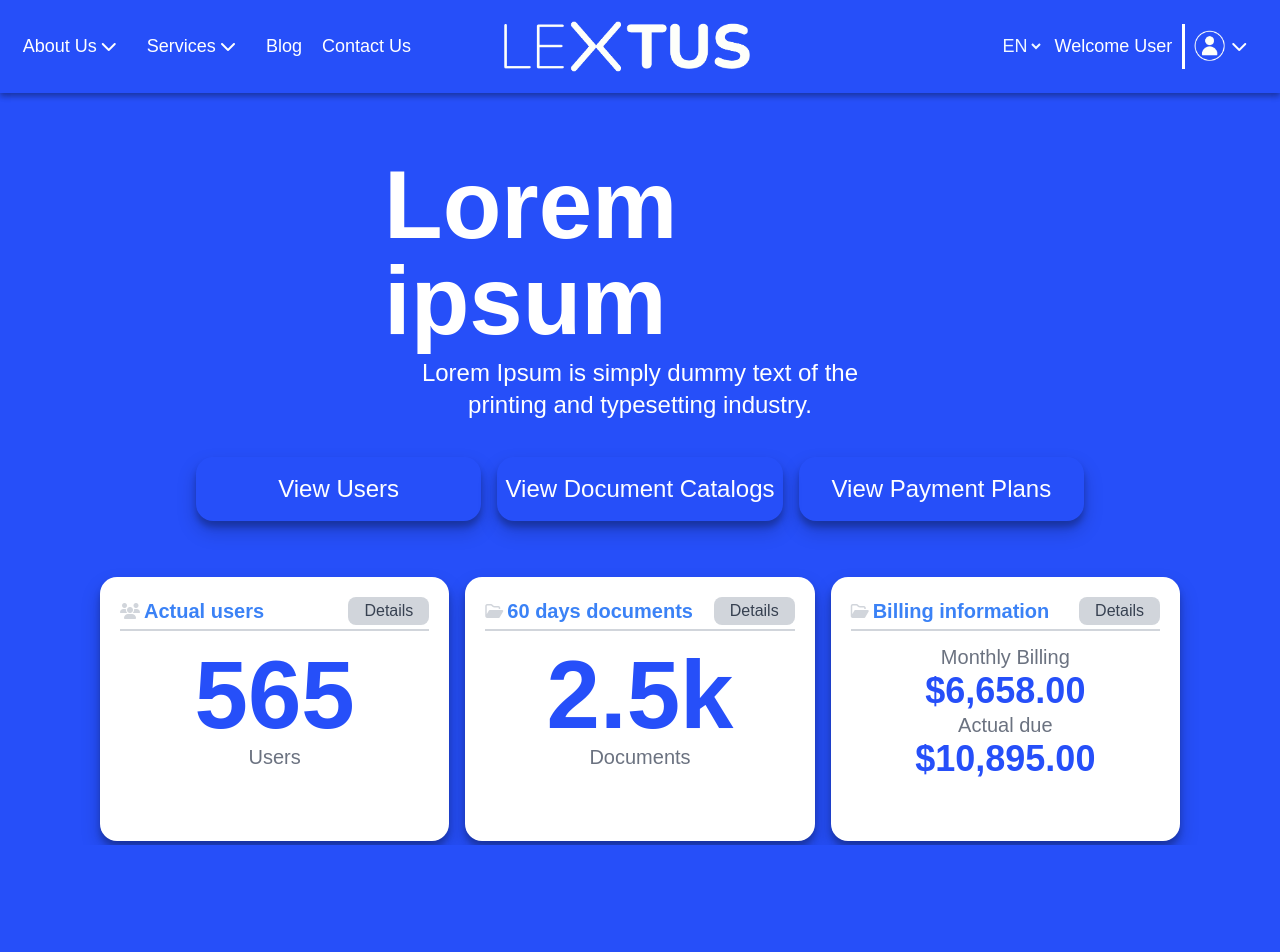
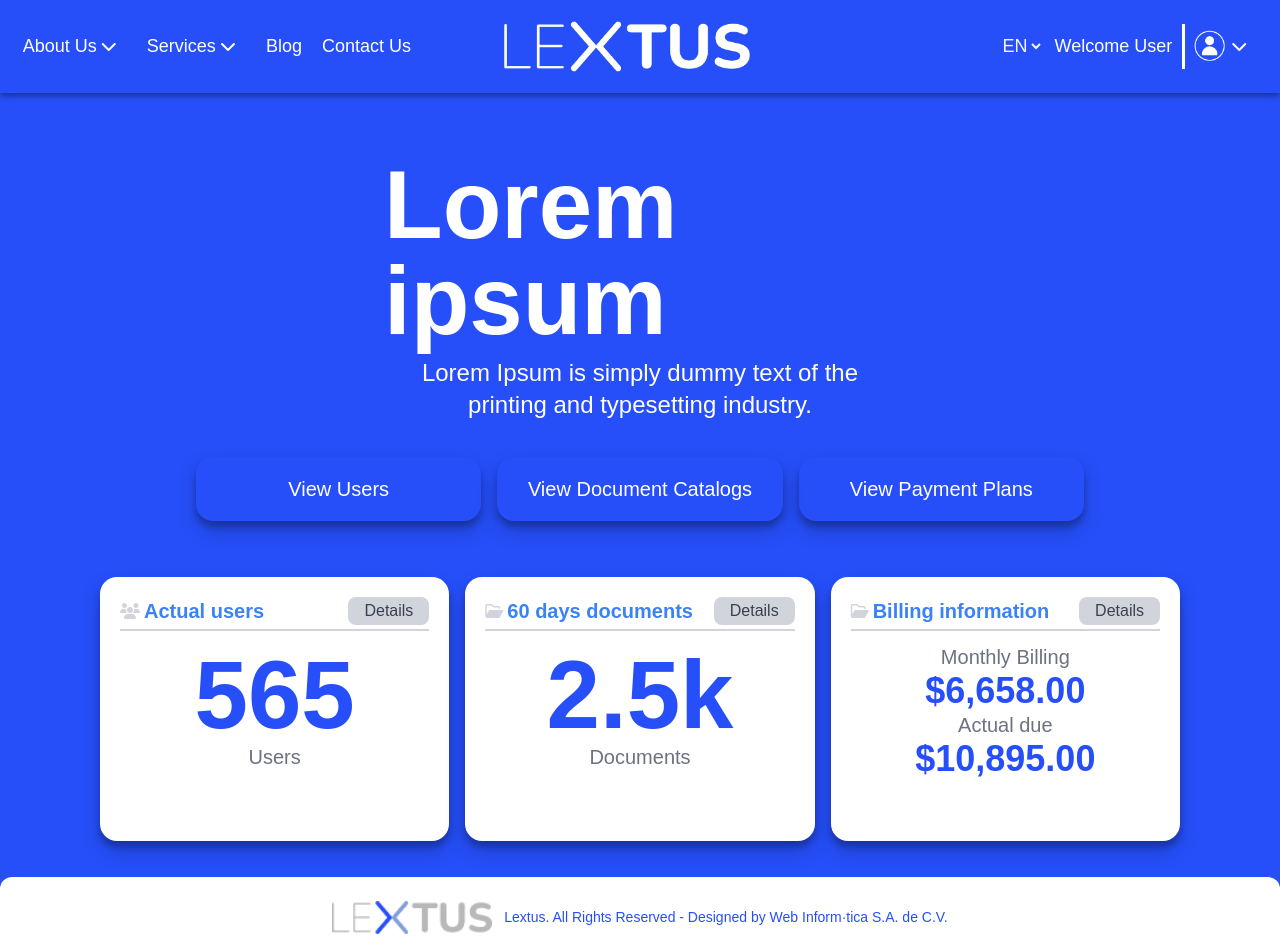
Before and after one commit to Edu22-san/LextusApp, a React (Vite) app: page /user/dashboard in a window 1280 px wide. Shown: the top 952 px of the page. Before the commit the page ends 845 px from the top, so only its background shows below. Built offline with nearby package versions, Linux system fonts and the light colour scheme.

Commit message:
keys for tabsContenido and footer

```diff
--- a/src/Components/footer/footer.jsx
+++ b/src/Components/footer/footer.jsx
@@ -1,10 +1,22 @@
 import React from "react";
 import "./footer.css";
+import LogoFooter from "../../assets/img/logo-footer.png"
 const Footer = () => {
   return (
 
 
 <>
+
+
+<footer class="bg-white rounded-t-xl bg-white w-full mt-[2rem]">
+    <div class="w-full mx-auto max-w-screen-xl p-6 flex flex-col md:flex-row lg:flex-row items-center justify-center">
+      <img src={LogoFooter} alt="" className="mr-[12px] w-[10rem]" />
+      <p className="text-blue-txt text-center text-lg md:text-sm lg:text-sm">Lextus. All Rights Reserved - Designed by Web Inform·tica S.A. de C.V.</p>
+
+
+    </div>
+</footer>
+
 </>
 
   );
--- a/src/pages/dashboard/dashboard.jsx
+++ b/src/pages/dashboard/dashboard.jsx
@@ -1,43 +1,73 @@
 import React, { useState } from "react";
 import { useNavigate, Link } from "react-router-dom";
 import "./assets/dashboard.css";
+import TabsContenido from "../tabsContenido/tabsContenido";
 
 const Dashboard = () => {
+  const navigate = useNavigate();
+  const [activeTab, setActiveTab] = useState("viewUsers");
+
+  const handleTabClick = (key) => {
+    setActiveTab(key);
+    localStorage.setItem("activeTab", key); // Almacena la pestaña activa en localStorage
+    console.log("Clicked tab with key:", key);
+    navigate(`/user/tabscontenido/${key}`);
+  };
+
+  const linksData = [
+    { label: "View Users", key: "viewUsers" },
+    { label: "View Document Catalogs", key: "viewDocumentCatalogs" },
+    { label: "View Payment Plans", key: "viewPaymentPlans" },
+  ];
+
   return (
     <>
-      <div className="min-w-full flex flex-col items-center justify-center mt-[4rem]">
-        <div className="md:w-[40%] lg:w-[40%] w-[90%] flex flex-col items-center justify-center">
-          <h1 className="text-white text-5xl lg:text-8xl md:text-8xl font-bold">Lorem ipsum</h1>
+      <div className="min-w-full flex flex-col items-center justify-center min-h-[90vh]">
+        <div className="md:w-[40%] lg:w-[40%] w-[90%] flex flex-col items-center justify-center mt-[4rem]">
+          <h1 className="text-white text-5xl lg:text-8xl md:text-8xl font-bold">
+            Lorem ipsum
+          </h1>
           <p className="text-center text-white text-xl md:text-2xl lg:text-2xl font-light pt-2">
             Lorem Ipsum is simply dummy text of the printing and typesetting
             industry.
           </p>
         </div>
         <div className="grid grid-cols-1 md:grid-cols-3 items-center justify-center rounded-xl p-1 w-[90%] lg:w-[70%] md:w-[70%] mt-[2rem] gap-4">
-          <Link to="/user/tabscontenido" className="py-2.5 text-white text-xl md:text-2xl lg:text-2xl font-medium leading-5 bg-transparent flex flex-col justify-center items-center boxshadow-rv w-full">
-            View Users
-          </Link>
-          <Link to="" className="py-2.5 text-white text-xl md:text-2xl lg:text-2xl font-medium leading-5 bg-transparent flex flex-col justify-center items-center boxshadow-rv w-full">
-            View Document Catalogs
-          </Link>
-          <Link to="" className="py-2.5 text-white text-xl md:text-2xl lg:text-2xl font-medium leading-5 bg-transparent flex flex-col justify-center items-center boxshadow-rv w-full" >
-            View Payment Plans
-          </Link>
+          {linksData.map((link) => (
+            <Link
+              key={link.key}
+              to={`/user/tabscontenido/${link.key}`} // Actualizamos la URL para incluir la clave como parámetro
+              className={`py-2.5 text-white text-[15px] md:text-[20px] lg:text-[20px] font-medium leading-5 bg-transparent flex flex-col justify-center items-center boxshadow-rv w-full ${
+                activeTab === link.key ? "active-tab" : ""
+              }`}
+              onClick={() => handleTabClick(link.key)}
+            >
+              {link.label}
+            </Link>
+          ))}
         </div>
 
         <div className="grid grid-cols-1 md:grid-cols-3 items-center justify-center rounded-xl p-1 w-[90%] lg:w-[85%] md:w-[85%] mt-[3rem] gap-4">
-
           <div className="p-5 color-txt-rv text-base font-medium leading-5 bg-white flex flex-col justify-start items-center boxshadow-rv2 w-full h-auto lg:h-[33vh] md:h-[33vh]">
             <div className="w-full flex flex-row items-center justify-between pb-1 border-b-2 border-solid border-gray-300">
               <div className="flex flex-row items-center">
                 <i class="fa-solid fa-users text-gray-300 mr-1"></i>
-                <p className="text-blue-500 text-lg md:text-xl lg:text-xl  font-bold ">Actual users</p>
+                <p className="text-blue-500 text-lg md:text-xl lg:text-xl  font-bold ">
+                  Actual users
+                </p>
               </div>
-              <Link className="bg-gray-300 py-1 px-4 rounded-lg text-gray-700"> Details</Link>
+              <Link className="bg-gray-300 py-1 px-4 rounded-lg text-gray-700">
+                {" "}
+                Details
+              </Link>
             </div>
             <div className="w-full flex flex-col items-center py-4">
-              <h2 className="text-5xl md:text-6xl lg:text-8xl text-purple-primary font-bold">565</h2>
-              <p className="text-gray-500 text-lg md:text-xl lg:text-xl">Users</p>
+              <h2 className="text-5xl md:text-6xl lg:text-8xl text-purple-primary font-bold">
+                565
+              </h2>
+              <p className="text-gray-500 text-lg md:text-xl lg:text-xl">
+                Users
+              </p>
             </div>
           </div>
 
@@ -45,13 +75,22 @@ const Dashboard = () => {
             <div className="w-full flex flex-row items-center justify-between pb-1 border-b-2 border-solid border-gray-300">
               <div className="flex flex-row items-center">
                 <i class="fa-regular fa-folder-open text-gray-300 mr-1"></i>
-                <p className="text-blue-500 text-lg md:text-xl lg:text-xl  font-bold ">60 days documents</p>
+                <p className="text-blue-500 text-lg md:text-xl lg:text-xl  font-bold ">
+                  60 days documents
+                </p>
               </div>
-              <Link className="bg-gray-300 py-1 px-4 rounded-lg text-gray-700"> Details</Link>
+              <Link className="bg-gray-300 py-1 px-4 rounded-lg text-gray-700">
+                {" "}
+                Details
+              </Link>
             </div>
             <div className="w-full flex flex-col items-center py-4">
-              <h2 className="text-5xl md:text-6xl lg:text-8xl text-purple-primary font-bold">2.5k</h2>
-              <p className="text-gray-500 text-lg md:text-xl lg:text-xl">Documents</p>
+              <h2 className="text-5xl md:text-6xl lg:text-8xl text-purple-primary font-bold">
+                2.5k
+              </h2>
+              <p className="text-gray-500 text-lg md:text-xl lg:text-xl">
+                Documents
+              </p>
             </div>
           </div>
 
@@ -59,18 +98,30 @@ const Dashboard = () => {
             <div className="w-full flex flex-row items-center justify-between pb-1 border-b-2 border-solid border-gray-300">
               <div className="flex flex-row items-center">
                 <i class="fa-regular fa-folder-open text-gray-300 mr-1"></i>
-                <p className="text-blue-500 text-lg md:text-xl lg:text-xl  font-bold ">Billing information</p>
+                <p className="text-blue-500 text-lg md:text-xl lg:text-xl  font-bold ">
+                  Billing information
+                </p>
               </div>
-              <Link className="bg-gray-300 py-1 px-4 rounded-lg text-gray-700"> Details</Link>
+              <Link className="bg-gray-300 py-1 px-4 rounded-lg text-gray-700">
+                {" "}
+                Details
+              </Link>
             </div>
             <div className="w-full flex flex-col items-center py-3">
-              <p className="text-gray-500 text-lg md:text-xl lg:text-xl">Monthly Billing</p>
-              <h2 className="text-5xl md:text-5xl lg:text-4xl text-purple-primary font-bold">$6,658.00</h2>
-              <p className="text-gray-500 text-lg md:text-xl lg:text-xl">Actual due</p>
-              <h2 className="text-5xl md:text-5xl lg:text-4xl text-purple-primary font-bold">$10,895.00</h2>
+              <p className="text-gray-500 text-lg md:text-xl lg:text-xl">
+                Monthly Billing
+              </p>
+              <h2 className="text-5xl md:text-5xl lg:text-4xl text-purple-primary font-bold">
+                $6,658.00
+              </h2>
+              <p className="text-gray-500 text-lg md:text-xl lg:text-xl">
+                Actual due
+              </p>
+              <h2 className="text-5xl md:text-5xl lg:text-4xl text-purple-primary font-bold">
+                $10,895.00
+              </h2>
             </div>
           </div>
-
         </div>
       </div>
     </>
--- a/src/pages/tabsContenido/tabsContenido.jsx
+++ b/src/pages/tabsContenido/tabsContenido.jsx
@@ -1,56 +1,87 @@
-import React, { useState } from "react";
+import React, { useState, useEffect, useRef } from "react";
 import { Tab } from "@headlessui/react";
 import "./assets/tabsStyle.css";
 import Userstable from "../../Components/usersTable/usersTable";
+import { useParams } from "react-router-dom";
 function classNames(...classes) {
-
   return classes.filter(Boolean).join(" ");
 }
 
 const TabsContenido = () => {
+  const { key } = useParams();
+  const activeTabRef = useRef();
+
+  const activeTab = localStorage.getItem("activeTab") || key || "viewUsers";
+
+
+  const isViewUsersActive = activeTab === "viewUsers";
+  const isViewDocumentCatalogsActive = activeTab === "viewDocumentCatalogs";
+  const isViewPaymentPlansActive = activeTab === "viewPaymentPlans";
+
+  console.log("Is View Payment Plans Active:", isViewPaymentPlansActive);
+
+  useEffect(() => {
+    localStorage.setItem("activeTab", key || "viewUsers");
+    // Cuando cambie la clave, haz clic en la pestaña correspondiente
+    if (activeTabRef.current) {
+      activeTabRef.current.click();
+    }
+  }, [key]);
+  const handleTabClick = (tabKey) => {
+    localStorage.setItem("activeTab", tabKey);
+  };
 
   return (
     <>
-      <div className="min-w-full flex flex-col items-center justify-center mt-[2rem] lg:mt-[4rem] md:mt-[4rem]">
+      <div className="min-w-full flex flex-col justify-start items-center min-h-[90vh]">
         <div className="w-full lg:w-[80%] md:w-[80%] flex flex-col items-center justify-center">
           <Tab.Group>
-            <Tab.List className="grid grid-cols-1 md:grid-cols-3 items-center justify-center rounded-xl p-1 w-[90%] lg:w-[80%] md:w-[80%] mt-[2rem] gap-4">
+            <Tab.List className="grid grid-cols-1 md:grid-cols-3 items-center justify-center rounded-xl p-1 w-[90%] lg:w-[80%] md:w-[80%] mt-[2rem] md:mt-[10rem] lg:mt-[10rem] gap-4">
               <Tab
+                ref={isViewUsersActive ? activeTabRef : null} // Asigna el ref solo a la pestaña activa inicialmente
                 className={({ selected }) =>
                   classNames(
-                    "w-full  py-2.5 text-base font-medium leading-5 boxshadow-rv",
+                    "w-full  py-2.5 text-[15px]  md:text-[20px] lg:text-[20px] font-medium leading-5 boxshadow-rv",
+                    "ring-white/60 ring-offset-2 ring-offset-blue-400 focus:outline-none focus:ring-2",
+                    selected
+                      ? "bg-white text-blue-700 shadow active-tab"
+                      : "text-blue-100 hover:bg-white/[0.12] hover:text-white"
+                  )
+                }
+                selected={isViewUsersActive}
+                onClick={() => handleTabClick("viewUsers")}
+              >
+                View Users
+              </Tab>
+              <Tab
+                ref={isViewDocumentCatalogsActive ? activeTabRef : null}
+                className={({ selected }) =>
+                  classNames(
+                    "w-full py-2.5 text-[15px]  md:text-[20px] lg:text-[20px] font-medium leading-5 boxshadow-rv",
                     "ring-white/60 ring-offset-2 ring-offset-blue-400 focus:outline-none focus:ring-2",
                     selected
                       ? "bg-white text-blue-700 shadow"
                       : "text-blue-100 hover:bg-white/[0.12] hover:text-white"
                   )
                 }
-              >
-                View Users
-              </Tab>
-              <Tab
-                className={({ selected }) =>
-                  classNames(
-                    "w-full py-2.5 text-base font-medium leading-5 boxshadow-rv",
-                    "ring-white/60 ring-offset-2 ring-offset-blue-400 focus:outline-none focus:ring-2",
-                    selected
-                      ? "bg-white text-blue-700 shadow"
-                      : "text-blue-100 hover:bg-white/[0.12] hover:text-white"
-                  )
-                }
+                selected={isViewDocumentCatalogsActive}
+                onClick={() => handleTabClick("viewDocumentCatalogs")}
               >
                 View Document Catalogs
               </Tab>
               <Tab
+                ref={isViewPaymentPlansActive ? activeTabRef : null}
                 className={({ selected }) =>
                   classNames(
-                    "w-full py-2.5 text-base font-medium leading-5 boxshadow-rv",
+                    "w-full  py-2.5 text-[15px]  md:text-[20px] lg:text-[20px] font-medium leading-5 boxshadow-rv",
                     "ring-white/60 ring-offset-2 ring-offset-blue-400 focus:outline-none focus:ring-2",
                     selected
-                      ? "bg-white text-blue-700 shadow"
+                      ? "bg-white text-blue-700 shadow active-tab"
                       : "text-blue-100 hover:bg-white/[0.12] hover:text-white"
                   )
                 }
+                selected={isViewPaymentPlansActive}
+                onClick={() => handleTabClick("viewPaymentPlans")}
               >
                 View Payment Plans
               </Tab>
@@ -62,7 +93,7 @@ const TabsContenido = () => {
                   "ring-white/60 ring-offset-2 ring-offset-blue-400"
                 )}
               >
-                    <Userstable/>
+                <Userstable />
               </Tab.Panel>
               <Tab.Panel
                 className={classNames(
@@ -84,7 +115,6 @@ const TabsContenido = () => {
           </Tab.Group>
         </div>
       </div>
-
     </>
   );
 };
--- a/src/routers/RouterUser.jsx
+++ b/src/routers/RouterUser.jsx
@@ -14,11 +14,11 @@ const RouterUser = () => {
       <Routes>
         <Route path="/dashboard" index element={<Dashboard/>} />
         <Route path="/dashboard-customer" index element={< DashboardCustomer/>} />
-        <Route path="/tabscontenido" index element={<TabsContenido/>} />
-         {/*<Route
+
+         <Route
           path="/tabscontenido/:key" // Utilizamos un parámetro de ruta ':key' para la clave
           element={<TabsContenido />}
-        />*/}
+        />
         <Route path="/tabscontenido/newcustomer" index element={<FormNewCustomer/>} />
         <Route path="/menu" index element={<Menu />} />
       </Routes>
```
Also changed, not shown: src/Components/menu/menu.jsx (+4 -3 lines), src/pages/dashboard/assets/dashboard.css (+8 -0 lines), src/pages/dashboardCustomer/assets/dashboardCustomer.css (+24 -2 lines), src/pages/tabsContenido/assets/tabsStyle.css (+7 -0 lines), src/assets/img/logo-footer.png (added).
